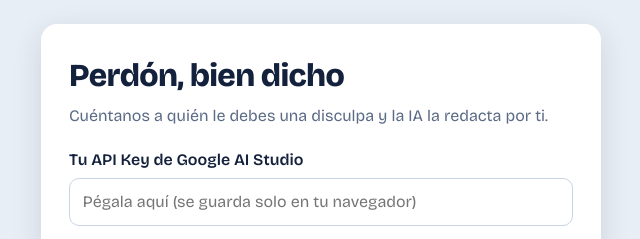
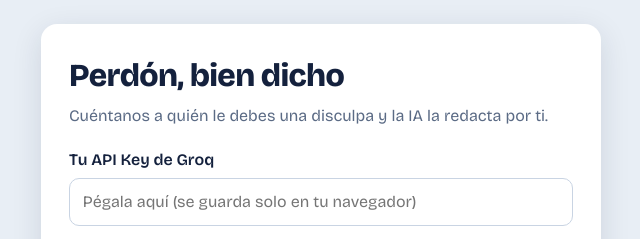
Before and after one commit to matilindo1/PerdonApp, a plain HTML site: page index.html in a window 1280 px wide. Shown: the top 239 px of the page, 319-959 px from the left. Drawn offline with nearby package versions, Linux system fonts and the light colour scheme.

Commit message:
Update index.html

```diff
--- a/index.html
+++ b/index.html
@@ -14,7 +14,7 @@
     <p class="subtitulo">Cuéntanos a quién le debes una disculpa y la IA la redacta por ti.</p>
 
     <form id="formulario" novalidate>
-      <label for="claveApi">Tu API Key de Google AI Studio</label>
+      <label for="claveApi">Tu API Key de Groq</label>
       <input type="password" id="claveApi" placeholder="Pégala aquí (se guarda solo en tu navegador)" autocomplete="off">
 
       <label for="situacion">Situación típica (opcional)</label>
```
